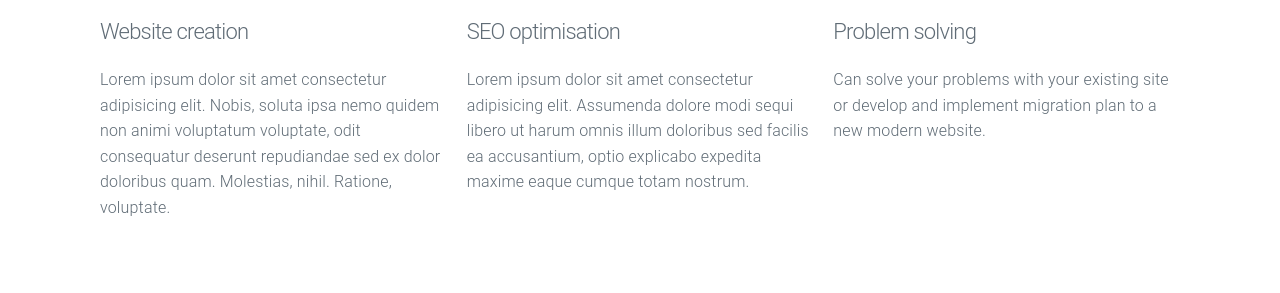
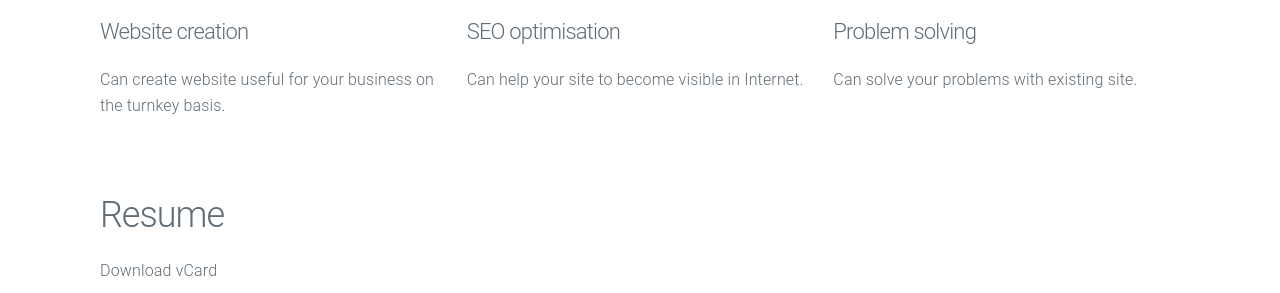
Before and after one commit to razamanaza/agordeev.com, a website: page src/copy/index.html in a window 1280 px wide. Shown: the part 468-761 px from the top of the page. Drawn offline with nearby package versions, Linux system fonts and the light colour scheme; files that its build step writes are made by us from their sources.

Commit message:
Finish services section

```diff
--- a/src/copy/index.html
+++ b/src/copy/index.html
@@ -53,17 +53,17 @@
     <ul class="services row">
       <li class="service website-creation column">
         <h4>Website creation</h4>
-        <p>Lorem ipsum dolor sit amet consectetur adipisicing elit. Nobis, soluta ipsa nemo quidem non animi voluptatum voluptate, odit consequatur deserunt repudiandae sed ex dolor doloribus quam. Molestias, nihil. Ratione, voluptate.
+        <p>Can create website useful for your business on the turnkey basis.
         </p>
       </li>
       <li class="service seo column">
         <h4>SEO optimisation</h4>
-        <p>Lorem ipsum dolor sit amet consectetur adipisicing elit. Assumenda dolore modi sequi libero ut harum omnis illum doloribus sed facilis ea accusantium, optio explicabo expedita maxime eaque cumque totam nostrum.
+        <p>Can help your site to become visible in Internet.
         </p>
       </li>
       <li class="service problem-solving column">
         <h4>Problem solving</h4>
-        <p>Can solve your problems with your existing site or develop and implement migration plan to a new modern website.
+        <p>Can solve your problems with existing site.
         </p>
       </li>
     </ul>
```
Also changed, not shown: 1 other file.
